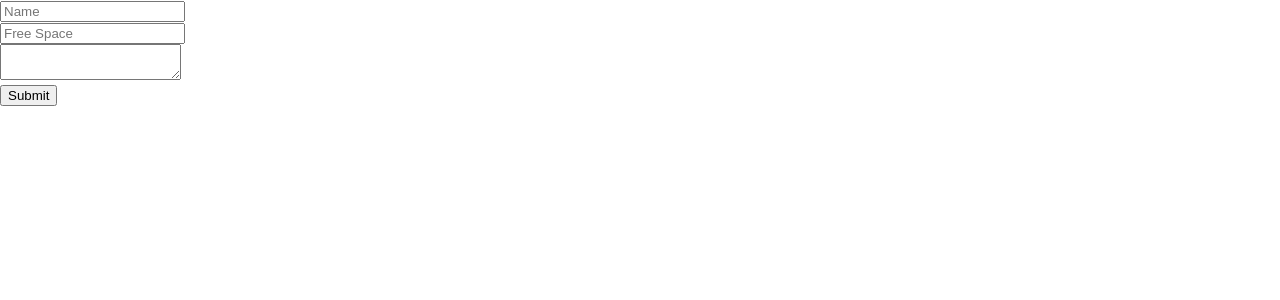
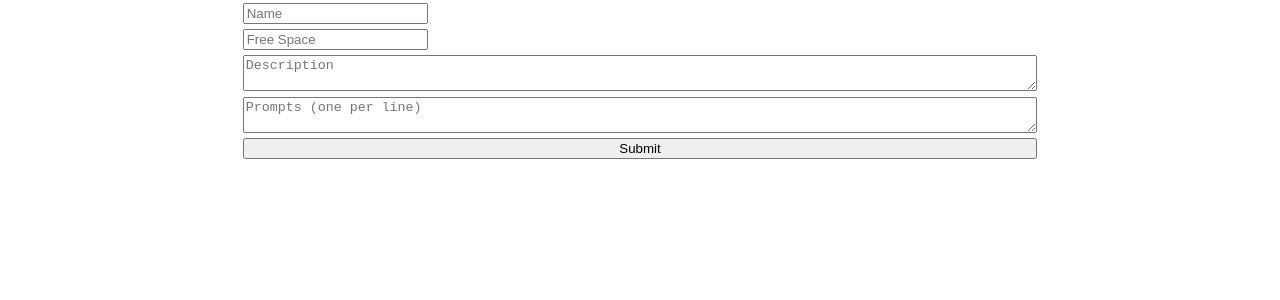
Before and after one commit to MittBrukernavn/alexandersen, a React (Create React App) app in the folder client/: page /admin/bingo in a window 1280 px wide. Shown: the top 300 px of the page. Built offline with nearby package versions, Linux system fonts and the light colour scheme.

Commit message:
Innsetning gjennom admin-panelet fungerer nå som det skal

```diff
--- a/client/src/components/admin/Login.jsx
+++ b/client/src/components/admin/Login.jsx
@@ -57,8 +57,8 @@ const Login = props => {
 
   return (
     <Wrapper>
-      <input type="text" placeholder="Username" value={username} onChange={e=>setUsername(e.target.value)} /> <br />
-      <input type="password" placeholder="Password" value={password} onChange={e=>setPassword(e.target.value)} /> <br />
+      <input type="text" placeholder="Username" value={username} onChange={e=>setUsername(e.target.value)} />
+      <input type="password" placeholder="Password" value={password} onChange={e=>setPassword(e.target.value)} />
       <button type="button" onClick={submit}>Logg inn</button>
       {error ? (
         <Error>
--- a/client/src/components/admin/NewBingo.jsx
+++ b/client/src/components/admin/NewBingo.jsx
@@ -1,9 +1,24 @@
 import React, { useState } from 'react';
+import styled from 'styled-components';
+
+const Wrapper = styled.div`
+  display: flex;
+  flex-direction: column;
+  max-width: 50em;
+  margin: auto;
+  & input {
+    align-self:flex-start;
+  }
+  & * {
+    margin: 0.2em;
+  }
+`;
 
 const NewBingo = props => {
   const [name, setName] = useState('');
   const [freeSpace, setFreeSpace] = useState('');
   const [allPrompts, setAllPrompts] = useState('');
+  const [description, setDescription] = useState('');
 
   const submit = async () => {
     const allPromptsAsList = allPrompts.split('\n');
@@ -13,6 +28,7 @@ const NewBingo = props => {
       body: JSON.stringify({
         name,
         freeSpace,
+        description,
         allPrompts: allPromptsAsList,
         token
       }),
@@ -29,12 +45,13 @@ const NewBingo = props => {
   }
 
   return (
-    <div>
-      <input type="text" value={name} placeholder="Name" onChange={e=>setName(e.target.value)} /><br/>
-      <input type="text" value={freeSpace} placeholder="Free Space" onChange={e=>setFreeSpace(e.target.value)} /><br/>
-      <textarea value={allPrompts} onChange={e=>setAllPrompts(e.target.value)} /><br/>
+    <Wrapper>
+      <input type="text" value={name} placeholder="Name" onChange={e=>setName(e.target.value)} />
+      <input type="text" value={freeSpace} placeholder="Free Space" onChange={e=>setFreeSpace(e.target.value)} />
+      <textarea value={description} placeholder="Description" onChange={e=>setDescription(e.target.value)} />
+      <textarea value={allPrompts} placeholder="Prompts (one per line)" onChange={e=>setAllPrompts(e.target.value)} />
       <button type="button" onClick={submit}>Submit</button>
-    </div>
+    </Wrapper>
   );
 }
 
```
Also changed, not shown: 1 other file (tests, documents, lock files or other folders).
